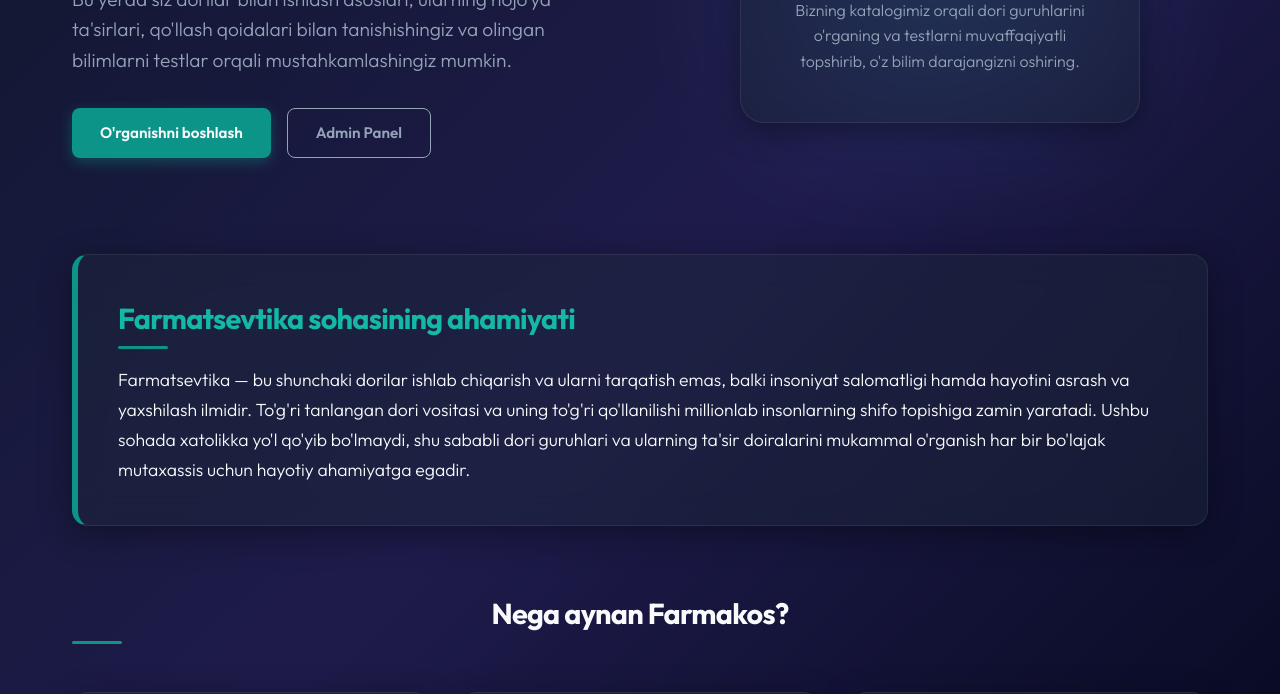
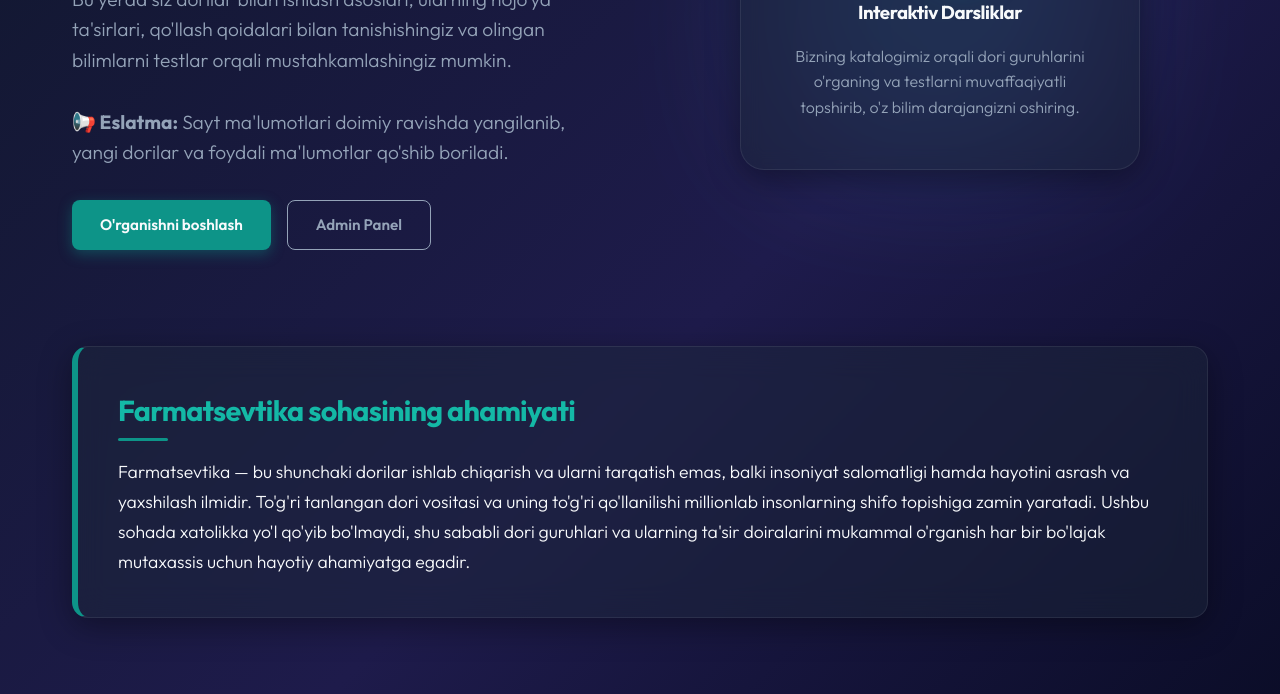
Before and after one commit to jahongulmusayeva-sys/farmakos, a website: page public/index.html in a window 1280 px wide. Shown: the part 406-1100 px from the top of the page. Drawn offline with Linux system fonts and the light colour scheme; no server answers.

Commit message:
Add notice: content is continuously updated

```diff
--- a/public/index.html
+++ b/public/index.html
@@ -28,7 +28,7 @@
     <section class="hero-section">
       <div class="hero-text">
         <h1>Farmatsevtika olamiga ilk qadam</h1>
-        <p>Farmakos — farmatsevtika sohasiga qiziquvchilar va yangi boshlovchilar uchun yaratilgan innovatsion o'quv platformasi. Bu yerda siz dorilar bilan ishlash asoslari, ularning nojo'ya ta'sirlari, qo'llash qoidalari bilan tanishishingiz va olingan bilimlarni testlar orqali mustahkamlashingiz mumkin.</p>
+        <p>Farmakos — farmatsevtika sohasiga qiziquvchilar va yangi boshlovchilar uchun yaratilgan innovatsion o'quv platformasi. Bu yerda siz dorilar bilan ishlash asoslari, ularning nojo'ya ta'sirlari, qo'llash qoidalari bilan tanishishingiz va olingan bilimlarni testlar orqali mustahkamlashingiz mumkin. <br><br><strong>📢 Eslatma:</strong> Sayt ma'lumotlari doimiy ravishda yangilanib, yangi dorilar va foydali ma'lumotlar qo'shib boriladi.</p>
         <div style="display: flex; gap: 1rem; margin-top: 2rem;">
           <a href="/login.html" class="btn btn-primary" id="heroStartBtn">O'rganishni boshlash</a>
           <a href="/login.html" class="btn btn-outline" id="heroAdminBtn">Admin Panel</a>
```
Also changed, not shown: public/dashboard.html (+4 -0 lines).
